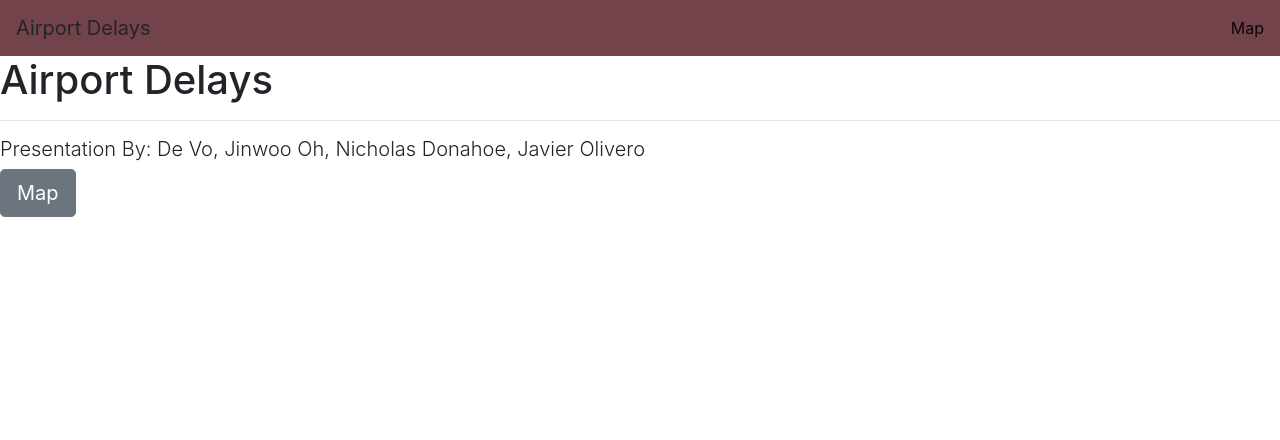
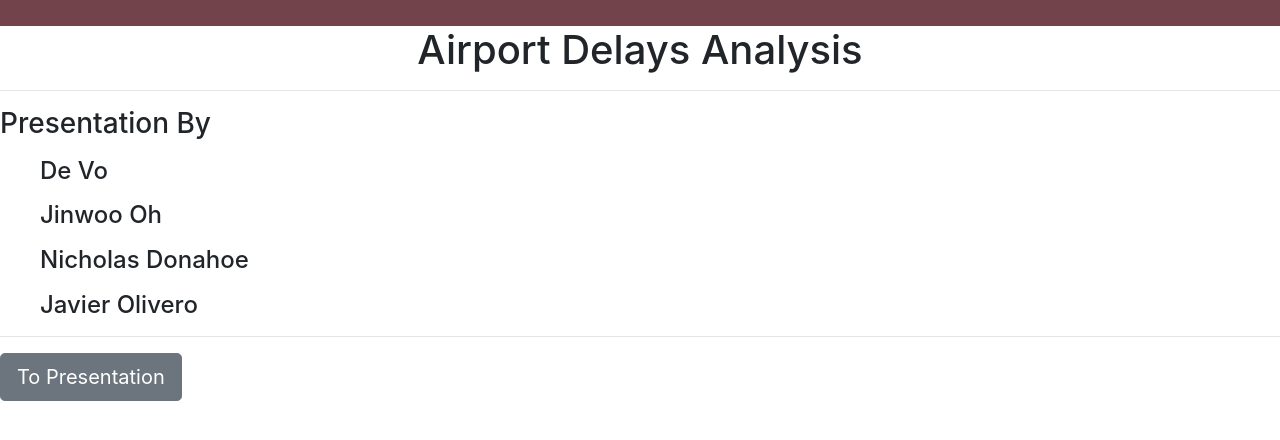
Before and after one commit to dxvo/airport_data_dashboard, a Flask app: page / in a window 1280 px wide. Shown: the top 440 px of the page. Run offline with Flask 2, Linux system fonts and the light colour scheme; some libraries are stand-ins or nearby versions.

Commit message:
update  landing

```diff
--- a/templates/landing.html
+++ b/templates/landing.html
@@ -14,11 +14,8 @@
 
 <body>
   <nav class="navbar navbar-light" style="background-color: #73434B;">
-    <a class="navbar-brand">Airport Delays</a>
+    <a class="navbar-brand"></a>
     <ul class="navbar-nav">
-      <li class="nav-item active">
-        <a class="nav-link" href="/map">Map</a>
-      </li>
     </ul>
   </nav>
 
@@ -27,12 +24,17 @@
     <div class="wrap">
       <div class="newsletter-bg"></div>
       <div class="newsletter-text">
-        <h1>Airport Delays</h1>
+        <h1 style="text-align: center;">Airport Delays Analysis </h1>
         <hr>
 
-        <h3 class="lead">Presentation By: De Vo, Jinwoo Oh, Nicholas Donahoe, Javier Olivero</h3>
-        <h3><a class="btn btn-secondary btn-lg" href="/map" role="button">Map</a></h3>
+        <h3 class="lead"><h3 >Presentation By</h3>
+        <p><h4 style="padding-left: 40px">De Vo</h4></p>
+        <p><h4 style="padding-left: 40px">Jinwoo Oh</h4></p>
+        <p><h4 style="padding-left: 40px">Nicholas Donahoe</h4></p>
+        <p><h4 style="padding-left: 40px">Javier Olivero</h4></p>
 
+        <hr>
+        <h3><a class="btn btn-secondary btn-lg" href="/map" role="button">To Presentation</a></h3>
 
       </div>
 
```
